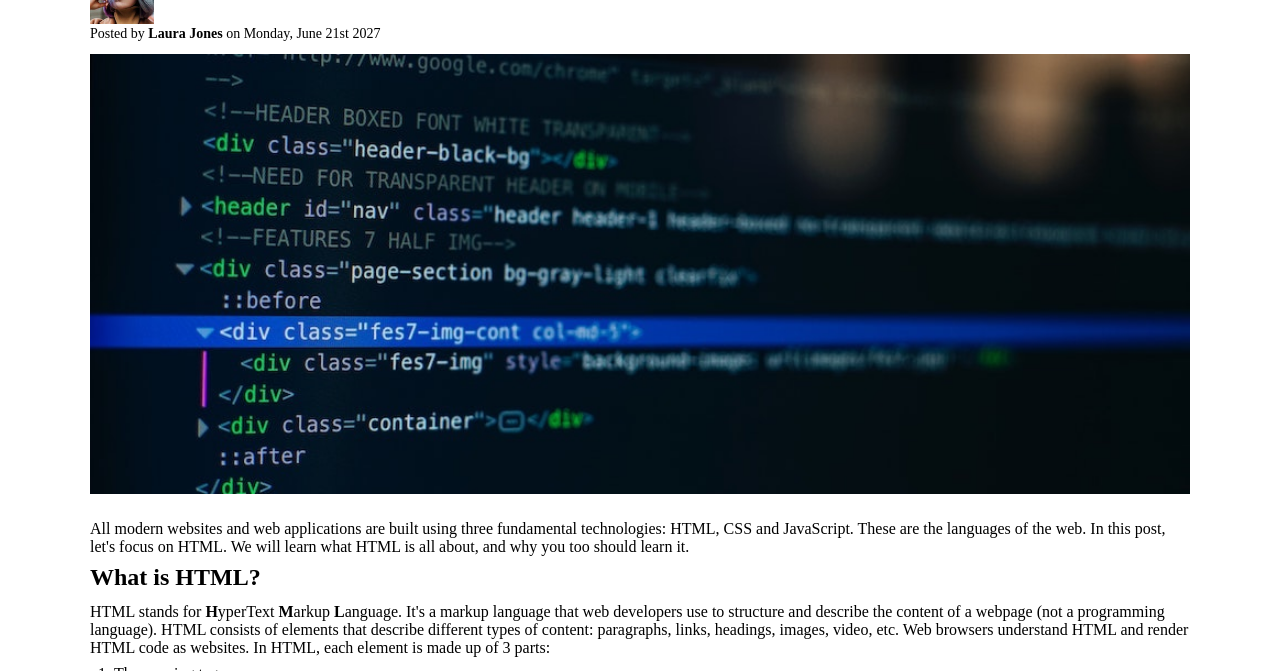
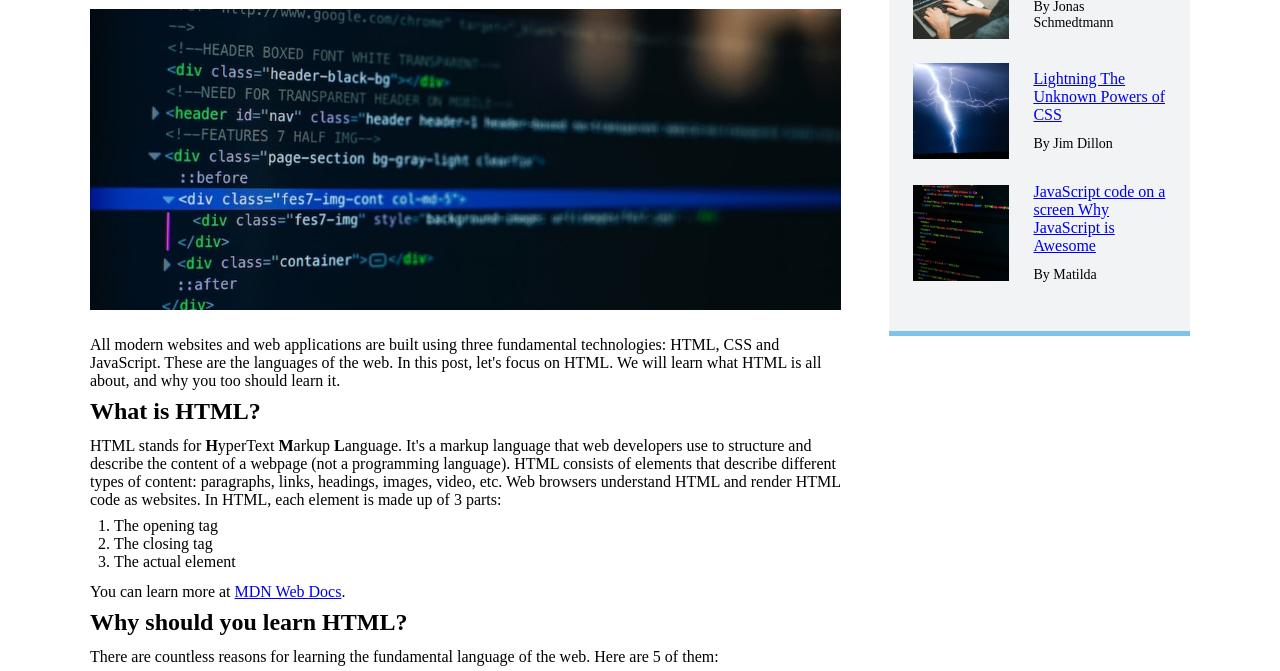
Before and after one commit to H4m3d84/practice-blog, a website: page index.html in a window 1280 px wide. Shown: the part 346-1017 px from the top of the page. Drawn offline with Linux system fonts and the light colour scheme.

Commit message:
complete layout with grid

```diff
--- a/index.html
+++ b/index.html
@@ -29,13 +29,9 @@
         </nav>
         <button class="like-btn"><span>❤️</span>Like</button>
       </header>
-
-      <div class="main-content">
       <article class="post">
         <header class="post__header">
-            <h2 class="heading-secondary">
-              The Basic Language of the Web: HTML
-            </h2>
+          <h2 class="heading-secondary">The Basic Language of the Web: HTML</h2>
           <div class="post__author">
             <img
               src="./img/laura-jones.jpg"
@@ -55,18 +51,18 @@
         <p class="paragraph">
           All modern websites and web applications are built using three
           fundamental technologies: HTML, CSS and JavaScript. These are the
-            languages of the web. In this post, let's focus on HTML. We will
-            learn what HTML is all about, and why you too should learn it.
+          languages of the web. In this post, let's focus on HTML. We will learn
+          what HTML is all about, and why you too should learn it.
         </p>
         <h3 class="heading-tertiary">What is HTML?</h3>
         <p class="paragraph">
           HTML stands for <strong>H</strong>yperText <strong>M</strong>arkup
-            <strong>L</strong>anguage. It's a markup language that web
-            developers use to structure and describe the content of a webpage
-            (not a programming language). HTML consists of elements that
-            describe different types of content: paragraphs, links, headings,
-            images, video, etc. Web browsers understand HTML and render HTML
-            code as websites. In HTML, each element is made up of 3 parts:
+          <strong>L</strong>anguage. It's a markup language that web developers
+          use to structure and describe the content of a webpage (not a
+          programming language). HTML consists of elements that describe
+          different types of content: paragraphs, links, headings, images,
+          video, etc. Web browsers understand HTML and render HTML code as
+          websites. In HTML, each element is made up of 3 parts:
         </p>
         <ol class="post__ordered-list">
           <li class="post__ordered-list__item">The opening tag</li>
@@ -90,9 +86,7 @@
             To hand-craft beautiful websites instead of relying on tools like
             Worpress or Wix
           </li>
-            <li class="post__unordered-list__item">
-              To build web applications
-            </li>
+          <li class="post__unordered-list__item">To build web applications</li>
           <li class="post__unordered-list__item">To impress friends</li>
           <li class="post__unordered-list__item">To have fun 😃</li>
         </ul>
@@ -146,7 +140,6 @@
           </li>
         </ul>
       </aside>
-      </div>
       <footer class="footer">
         Copyright &copy; 2027 by The Code Magazine.
       </footer>
--- a/sass/layout/_aside.scss
+++ b/sass/layout/_aside.scss
@@ -8,6 +8,9 @@
   }
   &__item {
     margin-bottom: 2.4rem;
+    display: flex;
+    align-items: center;
+    gap: 2.4rem;
   }
   &__img {
     width: 9.6rem;
@@ -15,6 +18,10 @@
   }
 
   &__author {
+    display: flex;
+    flex-direction: column;
+    gap: 1.2rem;
+
     &__link {
       font-size: 1.6rem;
     }
--- a/sass/layout/_header.scss
+++ b/sass/layout/_header.scss
@@ -2,6 +2,9 @@
   margin-bottom: 8rem;
   background-color: #eee;
   padding: 2.4rem 1.2rem;
+  display: flex;
+  align-items: center;
+  justify-content: space-between;
 }
 
 .like-btn {
--- a/sass/layout/_post.scss
+++ b/sass/layout/_post.scss
@@ -5,6 +5,9 @@
 
   &__author {
     margin-bottom: 1.2rem;
+    display: flex;
+    align-items: center;
+    gap: 2.4rem;
   }
 
   &__author-img {
--- a/sass/pages/_home.scss
+++ b/sass/pages/_home.scss
@@ -2,9 +2,13 @@
   width: 110rem;
   margin: 0 auto;
   position: relative;
+  display: grid;
+  grid-template-columns: 2.5fr 1fr;
+  column-gap: 4.8rem;
 }
 
-.main-content {
+.header {
+  grid-column: 1 / -1;
 }
 
 .post {
@@ -13,4 +17,9 @@
 .aside {
   border-top: 0.5rem solid rgb(127, 195, 235);
   border-bottom: 0.5rem solid rgb(127, 195, 235);
+  align-self: start;
 }
+
+.footer {
+  grid-column: 1 / -1;
+}
```
Also changed, not shown: style/output.css, 1 other file. Lines whose indentation alone changed are shown as unchanged.
